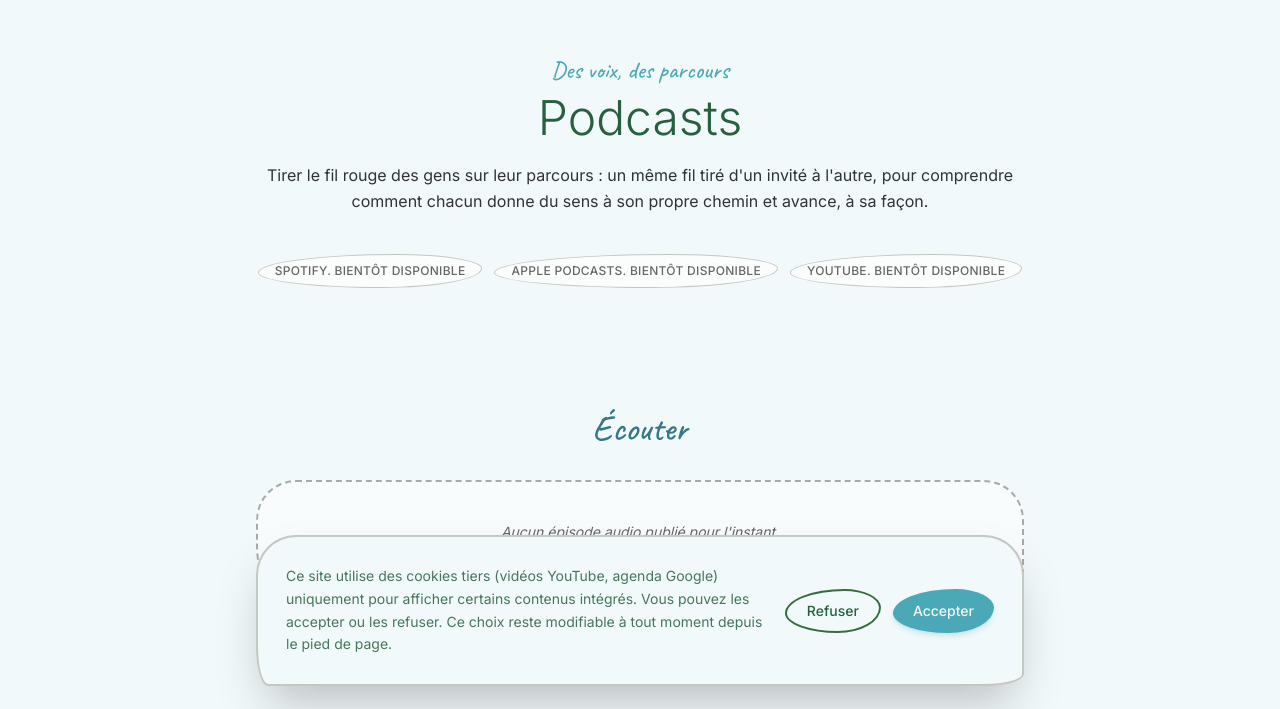
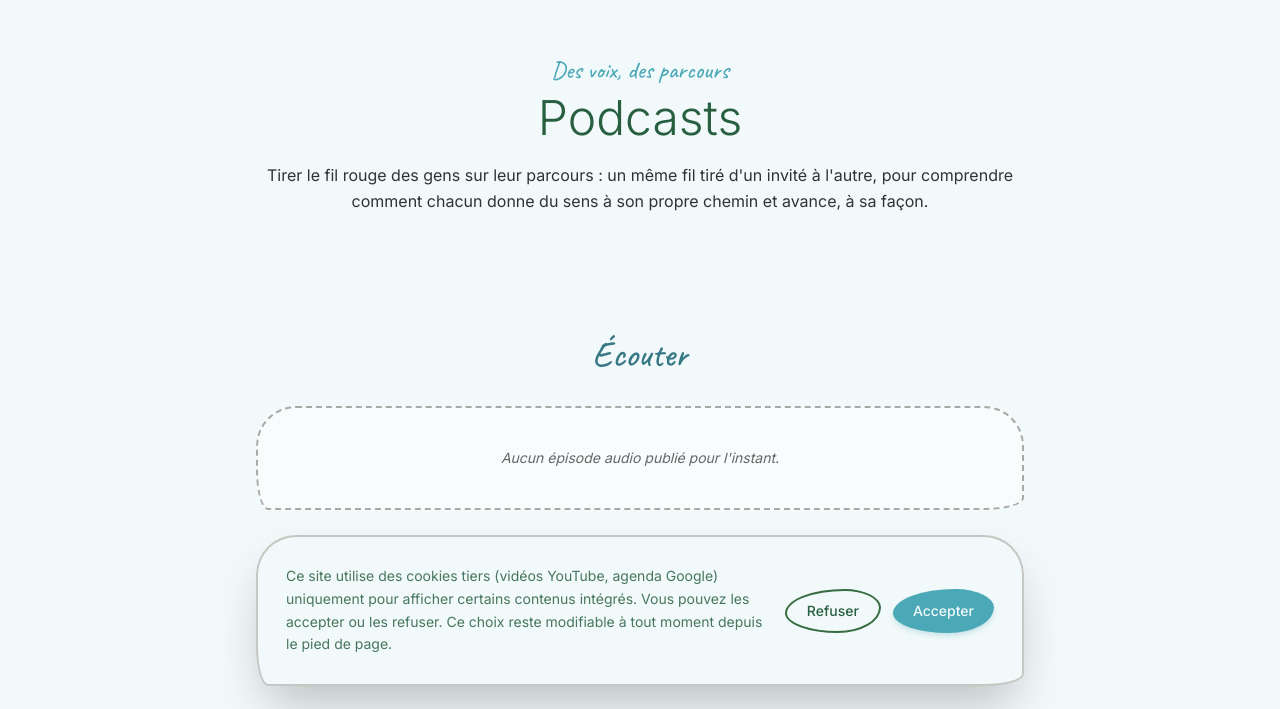
Before and after one commit to jutilisegithupourunprojet/IAC_Ressources, a website: page podcasts.html in a window 1280 px wide. Shown: the part 90-799 px from the top of the page. Drawn offline with Linux system fonts and the light colour scheme.

Commit message:
Retire temporairement les pastilles Spotify/Apple Podcasts/YouTube sur la page Podcasts

```diff
--- a/podcasts.html
+++ b/podcasts.html
@@ -81,12 +81,6 @@
             à l'autre, pour comprendre comment chacun donne du sens à son propre chemin
             et avance, à sa façon.
           </p>
-        </div>
-
-        <div class="reveal-stagger flex flex-wrap justify-center gap-3 mt-10">
-          <span class="clay-btn px-4 py-2 text-xs font-medium uppercase tracking-wide bg-white/70 border border-sable text-black/60">Spotify. Bientôt disponible</span>
-          <span class="clay-btn px-4 py-2 text-xs font-medium uppercase tracking-wide bg-white/70 border border-sable text-black/60">Apple Podcasts. Bientôt disponible</span>
-          <span class="clay-btn px-4 py-2 text-xs font-medium uppercase tracking-wide bg-white/70 border border-sable text-black/60">YouTube. Bientôt disponible</span>
         </div>
       </section>
 
```
